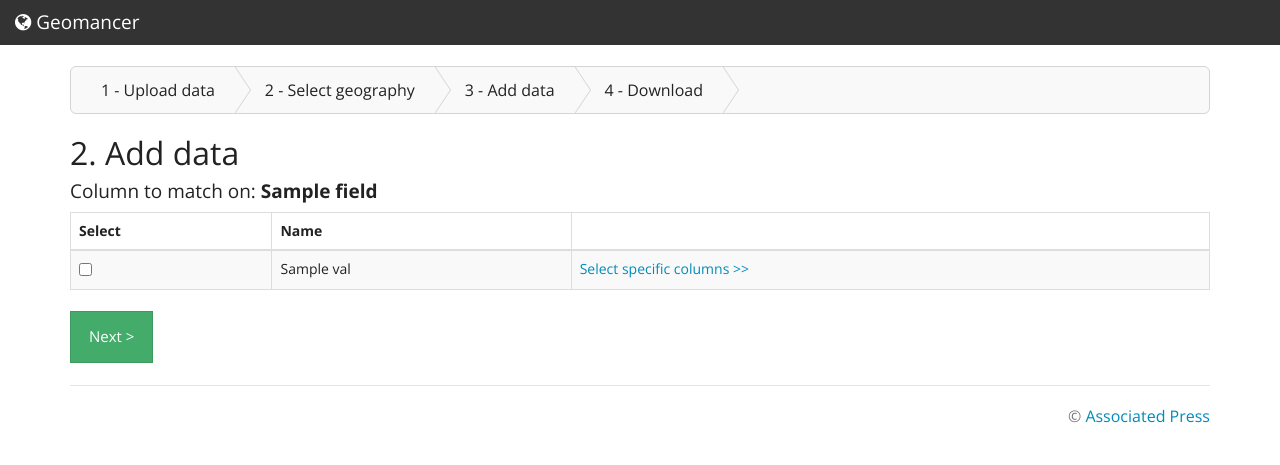
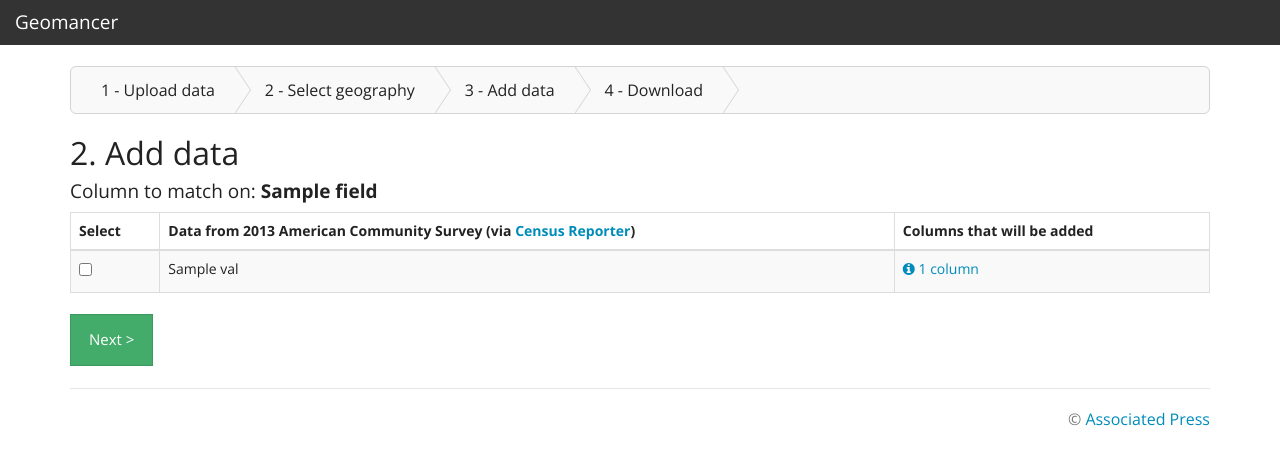
Before and after one commit to associatedpress/geomancer, a Flask app: template geo/templates/select_tables.html in a window 1280 px wide. Shown: the top 465 px of the page. Run offline with Flask 2, Linux system fonts and the light colour scheme; the template is opened without the code that fills it: most values are stand-ins (such as "Sample title", 1, 10 or a date in 2020); data that the repository does not hold is empty; parts of the project's set-up code (start-up, migrations or seed data) failed here and were passed over; some libraries are stand-ins or nearby versions.

Commit message:
added census column counts, updated language on home page and select column steps

```diff
--- a/geo/templates/base.html
+++ b/geo/templates/base.html
@@ -33,7 +33,7 @@
             <span class="icon-bar"></span>
             <span class="icon-bar"></span>
           </button>
-          <a class="navbar-brand" href="/"><i class='fa fa-globe'></i> Geomancer</a>
+          <a class="navbar-brand" href="/">Geomancer</a>
         </div>
         <div class="navbar-collapse collapse pull-right">
           <ul class="nav navbar-nav">
--- a/geo/templates/geomance.html
+++ b/geo/templates/geomance.html
@@ -2,7 +2,6 @@
 {% block title %}Download - Geomancer {% endblock %}
 {% block wizard_content %}
 <h2>4. Merging data &hellip;</h2>
-{% include "errors.html" %}
 
 <div id='wait-info'>
     <div class='well'>
@@ -46,14 +45,14 @@
             var template = ''
             if(data.status == 'error'){
                 template = "\
-                    <div class='alert alert-warning'>\
+                    <div class='alert alert-danger'>\
                         <h4><i class='fa fa-bug'></i> Oh, no! We had a problem merging your data.</h4>\
                         <p>" + data.result + "</p>\
                         <p>Please <a href='/'>try again.</a><br />If this error persists <a href='mailto:info@datamade.us'>contact us.</a></p>\
                     </div>";
             } else if(data.result == ''){
                 template = "\
-                    <div class='alert alert-warning'>\
+                    <div class='alert alert-danger'>\
                         <h4><i class='fa fa-bug'></i> Oh, no! No data was returned.</h4>\
                         <p>Please <a href='/'>try again.</a><br />If this error persists <a href='mailto:info@datamade.us'>contact us.</a></p>\
                     </div>";
--- a/geo/templates/select_tables.html
+++ b/geo/templates/select_tables.html
@@ -9,24 +9,30 @@
             <thead>
                 <tr>
                     <th>Select</th>
-                    <th>Name</th>
-                    <th></th>
+                    <th>Data from 2013 American Community Survey (via <a href='http://censusreporter.org/'>Census Reporter</a>)</th>
+                    <th>Columns that will be added</th>
                 </tr>
             </thead>
             <tbody>
                 {% for key, val in data_types.items() %}
                     <tr class="table-row" data-table_id="{{ val.table_id }}">
-                      <td>
-                          <input type="checkbox" class="table-select" data-table_id="{{ val.table_id }}"
-                              id="{{ info.column_index }}-{{ info.geo_type }}-{{ key }}"
-                              name="{{ info.column_index }}-{{ info.geo_type }}-{{ key }}" />
+                        <td>
+                            <input type="checkbox" class="table-select" data-table_id="{{ val.table_id }}"
+                            id="{{ info.column_index }}-{{ info.geo_type }}-{{ key }}"
+                            name="{{ info.column_index }}-{{ info.geo_type }}-{{ key }}" />
                         </td>
                         <td>
-                            {{val.human_name}}
+                            <label for="{{ info.column_index }}-{{ info.geo_type }}-{{ key }}">
+                                {{val.human_name}}
+                            </label>
                         </td>
                         <td>
                             <a href="javascript://" class="column-select" data-table_id="{{ val.table_id }}">
-                                Select specific columns &gt;&gt;
+                                <i class='fa fa-info-circle'></i>
+                                {{val.count}}
+                                {%- if val.count == 1 %} column
+                                {%- else %} columns
+                                {%- endif %}
                             </a>
                         </td>
                     </tr>
@@ -40,6 +46,11 @@
 {% endblock %}
 {% block extra_javascript %}
     <script type="text/javascript" src="{{ url_for('static', filename='js/ejs_production.js') }}"></script>
+    <script>
+        function repeatStr ( str, num ) {
+            return new Array( num + 1 ).join( str );
+        }
+    </script>
     <script type="text/ejs" id="columnModalEJS">
         <div class="modal-dialog">
             <div class="modal-content">
@@ -52,12 +63,12 @@
                 </div>
                 <div class="modal-body">
                     <% $.each(columns, function(i, column){ %>
-                      <p><strong><%= columns[i]['column_title'] %></strong></p>
+                      <p><%= repeatStr("&nbsp;", parseInt(columns[i]['indent']) * 4) %><strong><%= columns[i]['column_title'] %></strong></p>
                     <% }) %>
                 </div>
                 <div class="modal-footer">
                     <button type="button" class="btn btn-primary save-columns" data-dismiss="modal">
-                        Save choices
+                        Close
                     </button>
                 </div>
             </div><!-- /.modal-content -->
```
Also changed, not shown: geo/templates/index.html (+4 -11 lines), geo/templates/select_geo.html (+7 -3 lines), geo/utils/lookups.py (+10 -0 lines).
